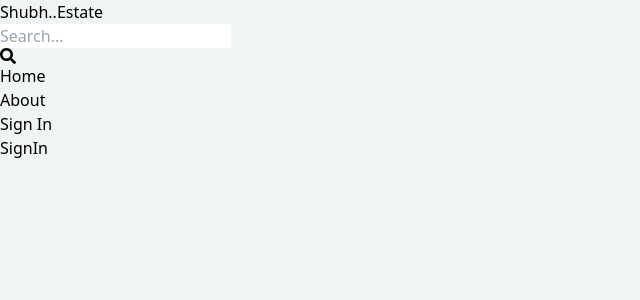
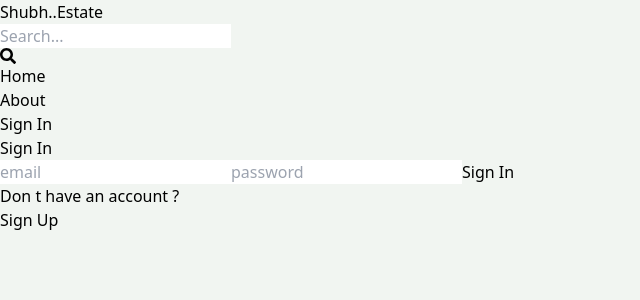
Before and after one commit to Shubham-varma99/mern-estate, a React (Vite) app in the folder client/: page /sign-in in a window 1280 px wide. Shown: the top 300 px of the page, without its empty margins (0-640 px from the left). Built offline with nearby package versions, Linux system fonts and the light colour scheme.

Commit message:
Complete sign in functionality

```diff
--- a/client/src/pages/SignIn.jsx
+++ b/client/src/pages/SignIn.jsx
@@ -1,7 +1,75 @@
-import React from 'react'
+import { useState } from "react";
+import { Link, useNavigate } from "react-router-dom";
 
 export default function SignIn() {
+  const [formData, setFormData] = useState({});
+  const [error, setError] = useState(null);
+  const [loading, setLoading] = useState(false);
+  const navigate = useNavigate();
+  const handleChange = (evt) => {
+    setFormData({
+      ...formData, // previous data remembered
+      [evt.target.id]: evt.target.value,
+    });
+  };
+
+  const handleSubmit = async (evt) => {
+    evt.preventDefault();
+    try {
+      setLoading(true);
+      const res = await fetch("/api/auth/signin", {
+        method: "POST",
+        headers: {
+          "Content-Type": "application/json",
+        },
+        body: JSON.stringify(formData),
+      });
+      const data = await res.json();
+      if (data.success === false) {
+        setLoading(false);
+        setError(data.message);
+        return;
+      }
+      setLoading(false);
+      setError(null);
+      navigate("/");
+    } catch (error) {
+      setLoading(false);
+      setError(error.message);
+    }
+  };
   return (
-    <div>SignIn</div>
-  )
+    <div className="p-3 max-w-lg mx-auto">
+      <h1 className="text-3xl text-center font-semibold my-7">Sign In</h1>
+      <form onSubmit={handleSubmit} className="flex flex-col gap-4">
+        <input
+          type="email"
+          placeholder="email"
+          className="border p-3 rounded-lg"
+          id="email"
+          onChange={handleChange}
+        />
+        <input
+          type="password"
+          placeholder="password"
+          className="border p-3 rounded-lg"
+          id="password"
+          onChange={handleChange}
+        />
+        <button
+          disabled={loading}
+          className="bg-slate-700 text-white p-3 rounded-lg uppercase hover:opacity-95 disabled:opacity-80"
+        >
+          {loading ? "loading" : "Sign In"}
+        </button>
+      </form>
+      <div className="flex gap-2 mt-5">
+        <p>Don t have an account ?</p>
+        <Link to={"/sign-up"}>
+          <span className="text-blue-700 hover:underline"> Sign Up</span>
+        </Link>
+      </div>
+      {error && <p className="text-red-500 mt-5">{error}</p>}
+    </div>
+  );
 }
```
